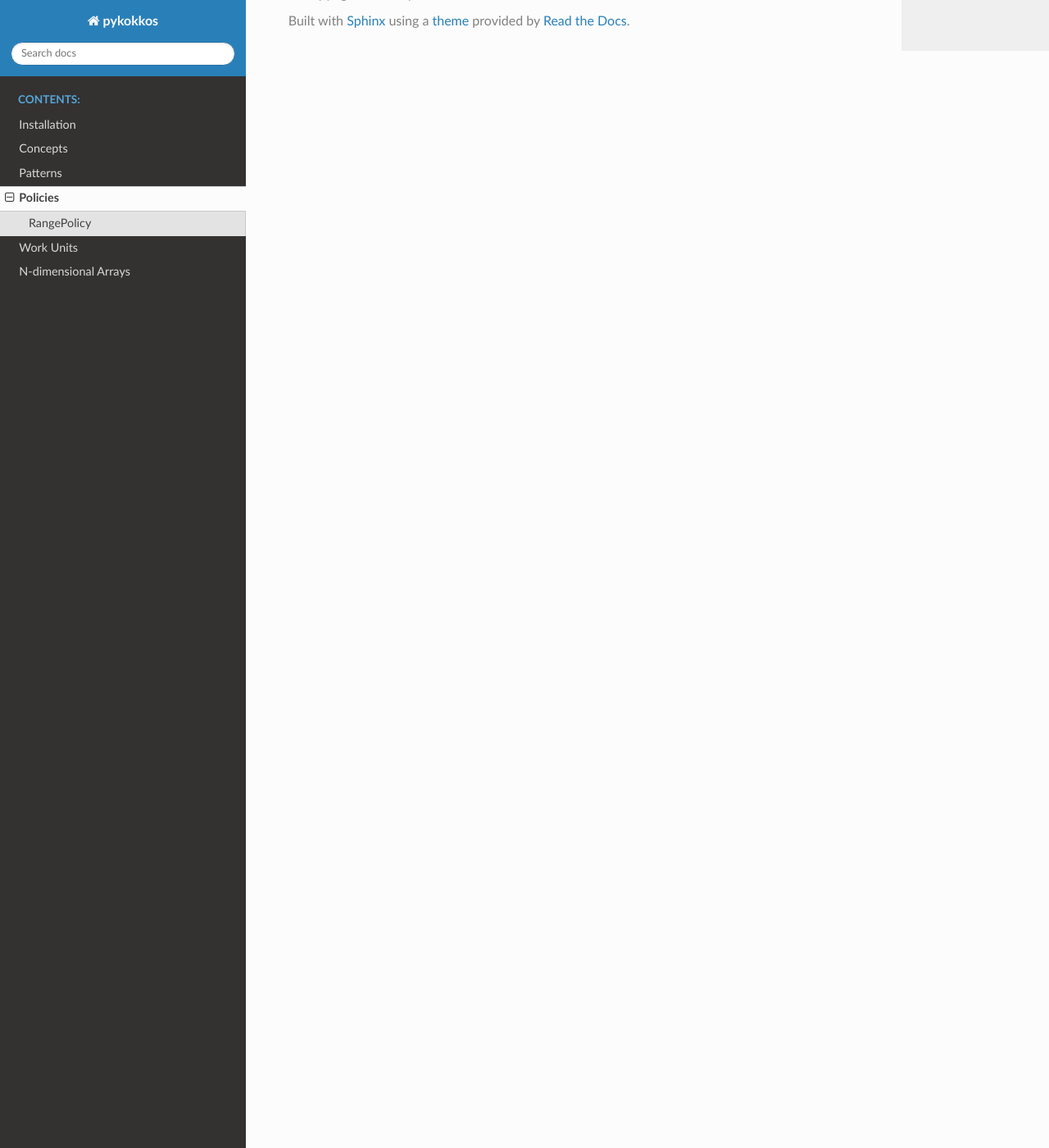
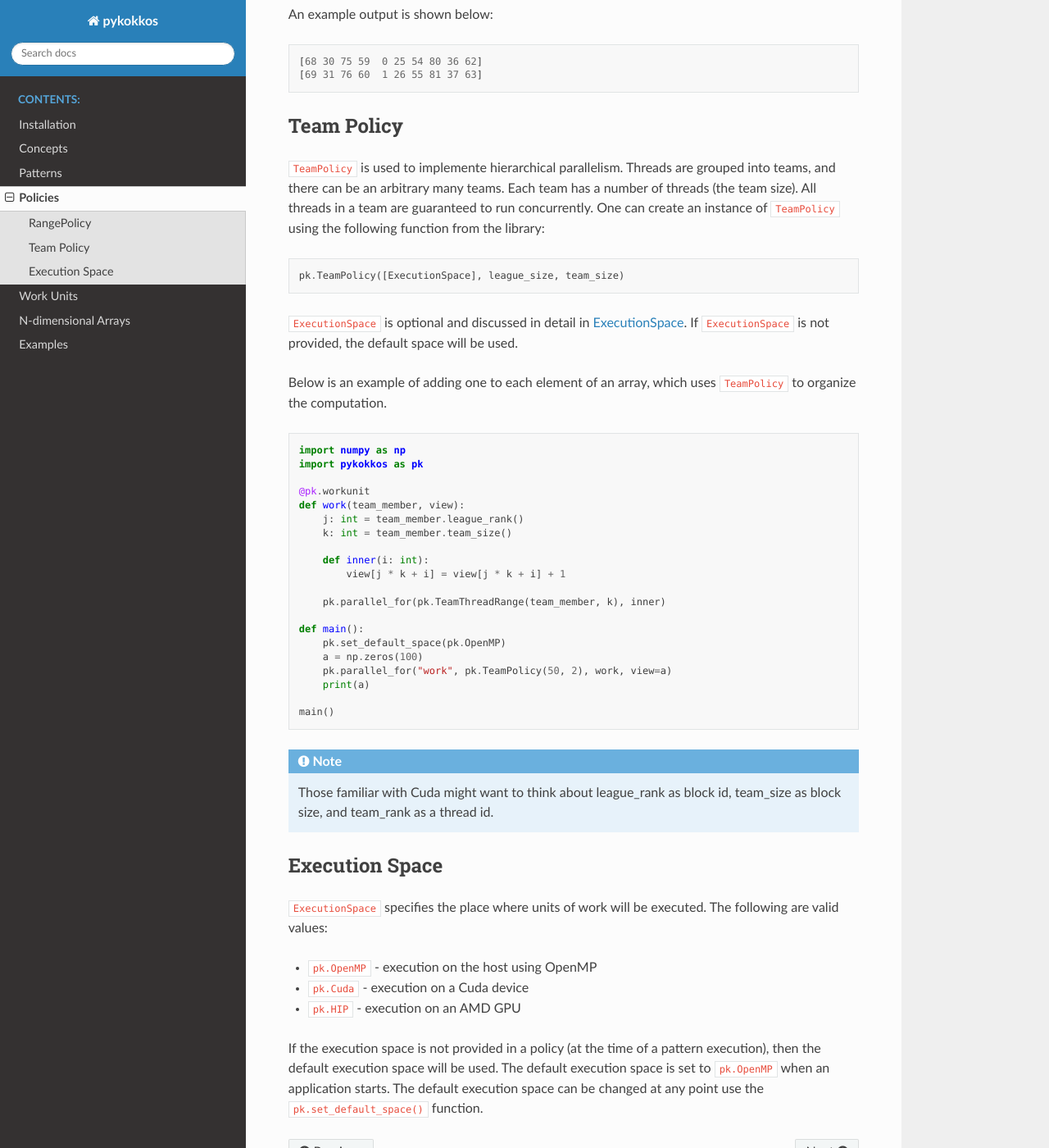
Before and after one commit to kokkos/pykokkos, a Sphinx documentation site: the page built from docs/policies.rst, in a window 1280 px wide and 1400 px high, scrolled down 1390 px. Shown: the whole window at 82% size. Built offline with Sphinx 7.4.7 and the Read the Docs theme 2.0.0, drawn with Linux system fonts in a browser that asks for light colours; some of the changed text lies outside the part shown.

```diff
--- a/docs/patterns.rst
+++ b/docs/patterns.rst
@@ -2,9 +2,9 @@
 Patterns
 ========
 
-Pattern is the first key concept in PyKokkos (:doc:`concepts`).
-Patterns specify the structure of computation.  There are three key
-patterns available in PyKokkos:
+Pattern is the first key concept (out of three) in PyKokkos
+(:doc:`concepts`).  Patterns specify the structure of computation.
+There are three key patterns available in PyKokkos:
 
 * ``parallel_for``, which is also known as a ``map`` operation in
   other frameworks/languages
--- a/docs/policies.rst
+++ b/docs/policies.rst
@@ -2,24 +2,39 @@
 Policies
 ========
 
-Policy is the second key concept in PyKokkos (:doc:`concepts`).  Each
-pattern (:doc:`patterns`) accepts a policy as an argument. A policy
-specifies the way computation is executed (place and number of units
-of work). In this document, we will use the ``parallel_for`` pattern
-for illustrations, but similar reasoning applies to other patterns.
+Policy is the second key concept (out of three) in PyKokkos
+(:doc:`concepts`).  Each pattern (:doc:`patterns`) accepts a policy as
+an argument. A policy specifies the way computation is executed and
+provides:
+
+* Number of units of work to run by providing a set of unique ids
+* Space in which the execution should happen (e.g., Cuda)
+
+PyKokkos currently supports the following policies:
+
+* :ref:`RangePolicy<range_policy>`
+* :ref:`TeamPolicy<team_policy>`
+
+In this document, we will use the ``parallel_for`` pattern for
+illustrations in our examples, but similar reasoning applies to other
+patterns.
+
+.. _range_policy:
 
 RangePolicy
 -----------
 
 This is the simplest policy, which specifies unique ids for units of
-work as a 1-D range of values.  We can create an instance of
+work as a 1-D range of values. One can create an instance of
 ``RangePolicy`` using the following function from the library:
 
 .. code-block:: python
 
-   pk.RangePolicy([ExecutionPlace], begin_value, end_value)
+   pk.RangePolicy([ExecutionSpace], begin_value, end_value)
 
-(We discuss ``ExecutionPlace`` on a separate page.)
+``ExecutionSpace`` is optional and discussed in detail in
+:ref:`ExecutionSpace<execution_space>`. If ``ExecutionSpace`` is not
+provided, the default space will be used.
 
 We can use an range policy like so:
 
@@ -59,11 +74,80 @@ Below is a complete example:
 
 An example output is shown below:
 
-.. code-block:: bash
+.. code-block::
 
    [68 30 75 59  0 25 54 80 36 62]
    [69 31 76 60  1 26 55 81 37 63]
 
+.. _team_policy:
+
+Team Policy
+-----------
+
+``TeamPolicy`` is used to implemente hierarchical parallelism.
+Threads are grouped into teams, and there can be an arbitrary many
+teams. Each team has a number of threads (the team size).  All threads
+in a team are guaranteed to run concurrently.  One can create an
+instance of ``TeamPolicy`` using the following function from the
+library:
+
+.. code-block:: python
+
+   pk.TeamPolicy([ExecutionSpace], league_size, team_size)
+
+``ExecutionSpace`` is optional and discussed in detail in
+:ref:`ExecutionSpace<execution_space>`. If ``ExecutionSpace`` is not
+provided, the default space will be used.
+
+Below is an example of adding one to each element of an array, which
+uses ``TeamPolicy`` to organize the computation.
+
+.. code-block:: python
+
+   import numpy as np
+   import pykokkos as pk
+
+   @pk.workunit
+   def work(team_member, view):
+       j: int = team_member.league_rank()
+       k: int = team_member.team_size()
+
+       def inner(i: int):
+           view[j * k + i] = view[j * k + i] + 1
+
+       pk.parallel_for(pk.TeamThreadRange(team_member, k), inner)
+
+   def main():
+       pk.set_default_space(pk.OpenMP)
+       a = np.zeros(100)
+       pk.parallel_for("work", pk.TeamPolicy(50, 2), work, view=a)
+       print(a)
+
+   main()
+
+.. note::
+
+   Those familiar with Cuda might want to think about league_rank as
+   block id, team_size as block size, and team_rank as a thread id.
+
+.. _execution_space:
+
+Execution Space
+---------------
+
+``ExecutionSpace`` specifies the place where units of work will be
+executed. The following are valid values:
+
+* ``pk.OpenMP`` - execution on the host using OpenMP
+* ``pk.Cuda`` - execution on a Cuda device
+* ``pk.HIP`` - execution on an AMD GPU
+
+If the execution space is not provided in a policy (at the time of a
+pattern execution), then the default execution space will be used. The
+default execution space is set to ``pk.OpenMP`` when an application
+starts. The default execution space can be changed at any point use
+the ``pk.set_default_space()`` function.
+
 .. toctree::
    :maxdepth: 2
    :caption: Contents:
--- a/docs/work-units.rst
+++ b/docs/work-units.rst
@@ -2,7 +2,7 @@
 Work Units
 ==========
 
-Work units are the third key concept in PyKokkos
+Work units are the third key concept (out of three) in PyKokkos
 (:doc:`concepts`). PyKokkos work units are specified as one of the
 arguments to patterns (:doc:`patterns`). Each work unit is a Python
 function decorated with ``@pk.workunit``. At the time a pattern is
```
Also changed, not shown: docs/examples.rst (added, +50 -0 lines), docs/index.rst (+6 -5 lines).
